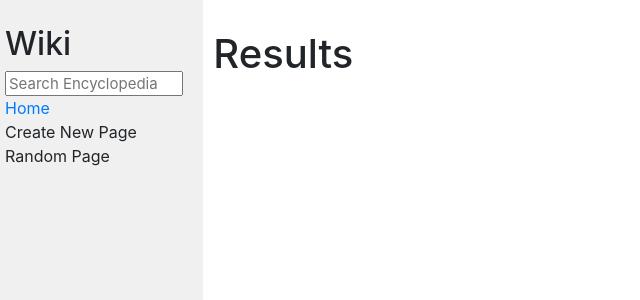
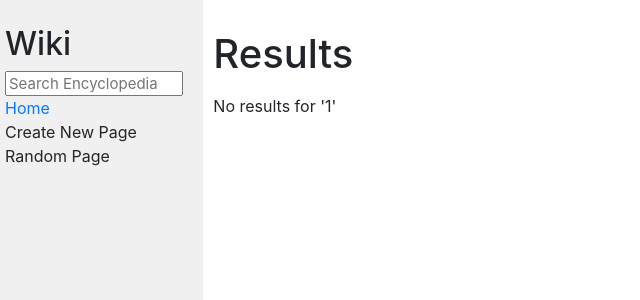
Before and after one commit to Yunazaki/wiki, a Django app: page /search/1 in a window 1280 px wide. Shown: the top 300 px of the page, without its empty margins (0-640 px from the left). Run offline with Django 3.2, Linux system fonts and the light colour scheme; some libraries are stand-ins or nearby versions.

Commit message:
add no results for results.html

```diff
--- a/encyclopedia/templates/encyclopedia/results.html
+++ b/encyclopedia/templates/encyclopedia/results.html
@@ -13,4 +13,7 @@
             </li>
         {% endfor %}
     </ul>
+    {% if results|length == 0 %}
+        <div>No results for '{{ query }}'</div>
+    {% endif %}
 {% endblock %}
```
